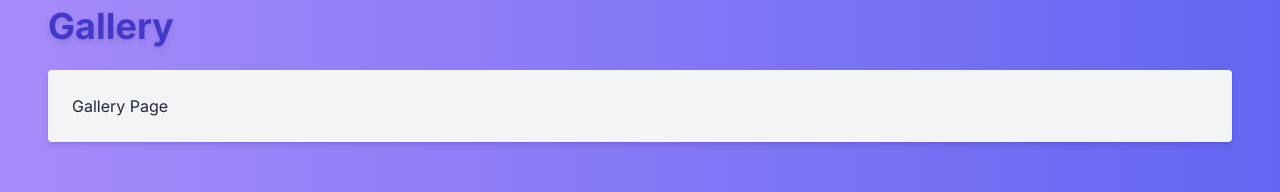
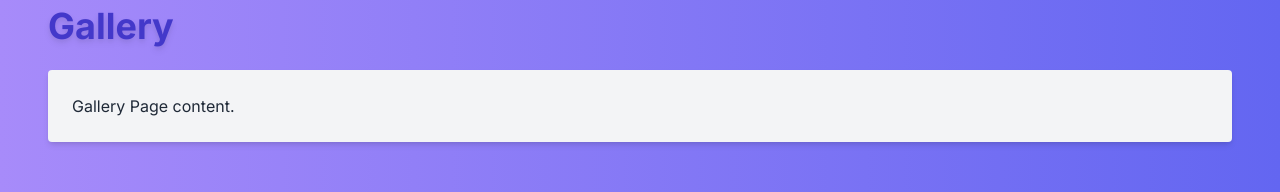
Before and after one commit to Jessino/csci31final, a Next.js app: page /gallery in a window 1280 px wide. Shown: the part 138-330 px from the top of the page. Built offline with nearby package versions, Linux system fonts and the light colour scheme.

Commit message:
Update page.js

```diff
--- a/src/app/gallery/page.js
+++ b/src/app/gallery/page.js
@@ -9,7 +9,7 @@ export default function Services() {
       <Navbar />
       <div className="m-12">
         <PageTitle title="Gallery" />
-        <PageContent content="Gallery Page" />
+        <PageContent content="Gallery Page content." />
       </div>
     </div>
   )
```
